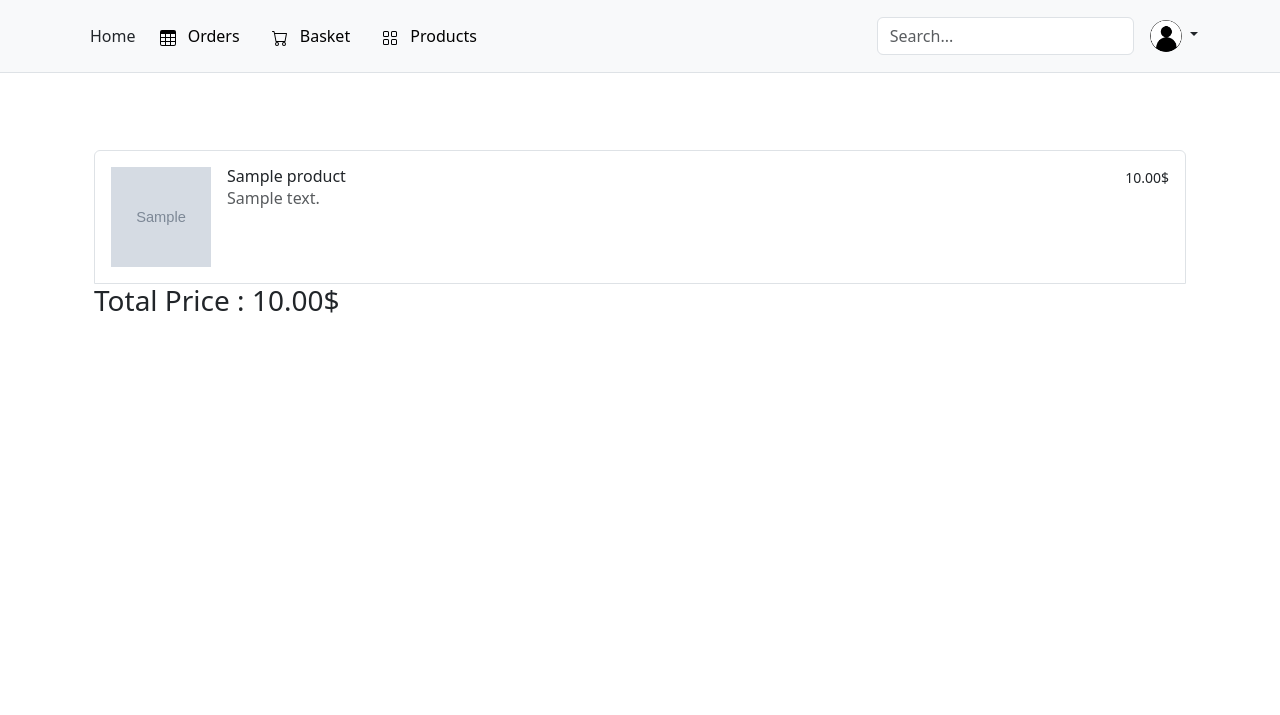
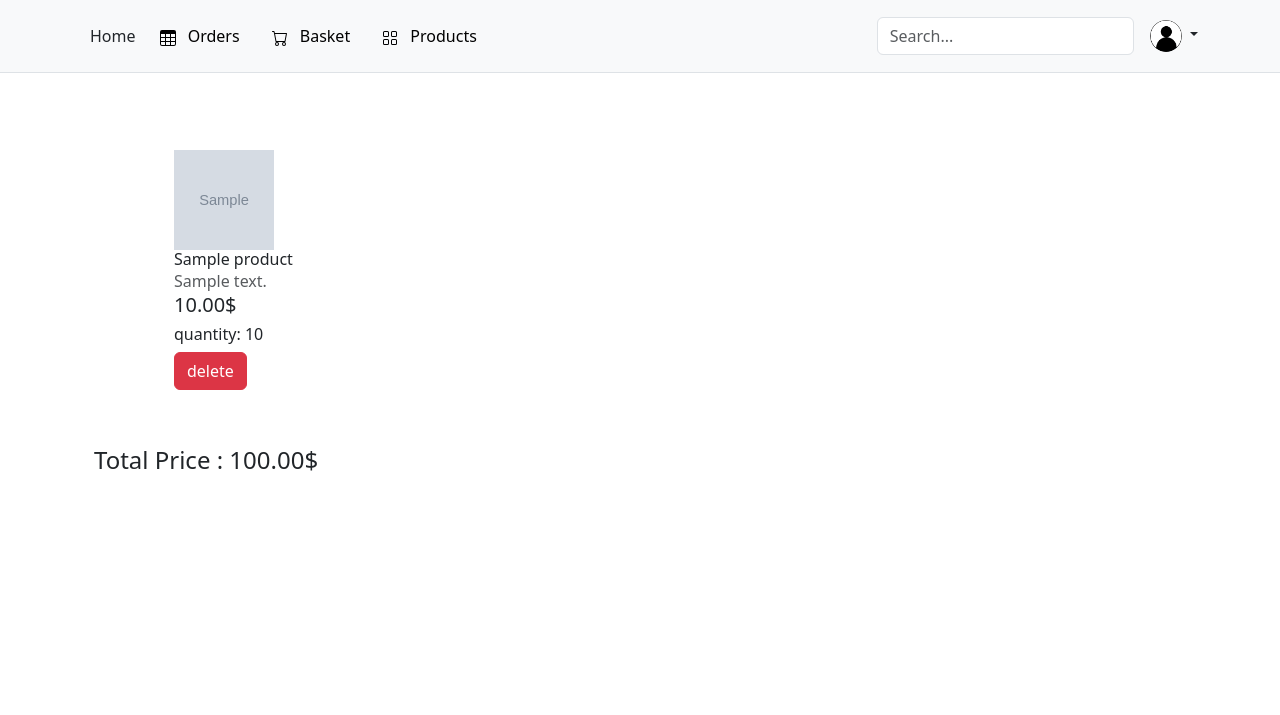
Before and after one commit to erfanfs10/Django-Online-Shop, a Django app: page /basket/view/ in a window 1280 px wide. Shown: the top 715 px of the page. Run offline with Django 4.2, Linux system fonts and the light colour scheme; a user stored in the database is signed in; tables that the repository leaves empty hold one stand-in row (values such as "Sample post"); grey boxes marked "Sample" are stand-in pictures; some libraries are stand-ins or nearby versions.

Commit message:
total price and add to basket added

```diff
--- a/basket/admin.py
+++ b/basket/admin.py
@@ -9,4 +9,4 @@ class BasketAdmin(admin.ModelAdmin):
 
 @admin.register(BasketLine)
 class BasketInlineAdmin(admin.ModelAdmin):
-    list_display = ("basket", "product", "quantity")
+    list_display = ("id","basket", "product", "quantity")
--- a/basket/models.py
+++ b/basket/models.py
@@ -13,11 +13,11 @@ class Basket(models.Model):
         return str(self.user)
 
     @classmethod
-    def get_basket(cls, request):
+    def get_basket(cls, request):  # this method allways returns a basket
 
         if request.user.is_authenticated:
             try:
-                basket = cls.objects.prefetch_related("basket_line").select_related("user").get(user=request.user)
+                basket = cls.objects.prefetch_related("basket_line").get(user=request.user)
             except cls.DoesNotExist:
                 basket = cls.objects.create(user=request.user)
 
@@ -29,9 +29,28 @@ class Basket(models.Model):
             except cls.DoesNotExist :
                 basket = cls.objects.create()
                 request.session["basket_id"] = basket.id  # set basket_id as a cookie for user session
-                request.session.set_expiry(60)
 
         return basket
+
+    @classmethod
+    def get_total_price(cls, basket_line):   # calculate The total Price
+        total = 0
+        for line in basket_line:
+            total += line.product.price * line.quantity
+        return total
+
+    def add_to_basket(self, product_id):
+
+        if self.basket_line.filter(product = product_id).exists():
+            basket_line = self.basket_line.filter(product = product_id).first()
+            basket_line.quantity += 1
+            basket_line.save()
+
+        else:
+            product = Product.objects.get(pk = product_id)
+            basket_line = self.basket_line.create(product = product)
+
+        return basket_line
 
 
 class BasketLine(models.Model):
--- a/basket/urls.py
+++ b/basket/urls.py
@@ -6,5 +6,5 @@ urlpatterns = [
 
     path("view/", basket_view, name='basket-view'),
     path("add/<int:product_id>/", basket_add, name='basket-add'),
-    path("delete/<int:product>/", basket_delete, name='basket-delete')
+    path("delete/<int:product_id>/", basket_delete, name='basket-delete')
 ]
--- a/basket/views.py
+++ b/basket/views.py
@@ -1,34 +1,28 @@
 from django.shortcuts import render
-from django.urls import reverse
 from django.http import HttpResponse
 from .models import Basket
 from django.shortcuts import redirect
 from product.models import Product
-from django.db.models import Sum
 
 
 def basket_view(request):
 
-    basket = Basket.get_basket(request)  # this method returns allways a basket
-    basket_line = basket.basket_line.all()
-    total = basket_line.aggregate(total=Sum("product__price"))
-    print(total["total"])
-    return render(request, "basket/basket_view.html", {"basket_line": basket_line, "total": total})
+    basket = Basket.get_basket(request)  # this method allways returns a basket
+    basket_line = basket.basket_line.select_related("product").all()
+    total = Basket.get_total_price(basket_line)  # calculate The total Price
+    context = {"basket_line": basket_line, "total": total}
+
+    return render(request, "basket/basket_view.html", context)
 
 
 def basket_add(request, product_id):
 
     basket = Basket.get_basket(request)
-    if basket.basket_line.filter(product = product_id).exists():
-        basket_line = basket.basket_line.filter(product = product_id).first()
-        basket_line.quantity += 1
-        basket_line.save()
+    basket_line = basket.add_to_basket(product_id) # gets a product id and add it to basket_line model
 
-    else:
-        product = Product.objects.get(pk = product_id)
-        basket_line = basket.basket_line.create(product = product)
-    return redirect('basket-view')
+    return redirect(request.META.get('HTTP_REFERER'))
 
 
 def basket_delete(request, product_id):
+
     return HttpResponse(product_id)
--- a/product/admin.py
+++ b/product/admin.py
@@ -34,7 +34,7 @@ class ProductTypeAdmin(admin.ModelAdmin):
 
 @register(Product)
 class ProductAdmin(admin.ModelAdmin):
-    list_display = ('name', 'price', 'status',
+    list_display = ("id",'name', 'price', 'status',
                      'brand', 'product_type', 'category')
 
 
--- a/templates/basket/basket_view.html
+++ b/templates/basket/basket_view.html
@@ -5,23 +5,33 @@
 
     {% include 'navbar.html' %}
     <div class="container" >
-    <div class="list-group w-auto">
         {% for line in basket_line %}
-        <a href="#" class="list-group-item list-group-item-action d-flex gap-3 py-3" aria-current="true">
-          <img src="{{line.product.images.first.image.url}}" alt="twbs" width="100" height="100" >
-          <div class="d-flex gap-2 w-100 justify-content-between">
-            <div>
-              <h6 class="mb-0">{{line.product.name}}</h6>
-              <p class="mb-0 opacity-75">{{line.product.description}}</p>
-            </div>
-            <small class="text">{{line.product.price}}$</small>
-          </div>
-        </a>
+
+        <div style = "display: inline-block; justify-content : center ;
+        justify-content : space-between ; margin-left: 80px;">
+
+            <img src="{{line.product.images.first.image.url}}" alt="twbs" width="100" height="100" >
+            <h6 class="mb-0">{{line.product.name}}</h6>
+            <p class="mb-0 opacity-75">{{line.product.description}}</p>
+
+            <h5>{{line.product.price}}$</h5>
+            <h6>quantity: {{line.quantity}}</h6>
+            <h4><a class="btn btn-danger" href="{% url 'basket-delete' line.product.id %}">delete</a></h4>
+
+        </div>
+
+
         {% empty %}
             <h3> You Have No Product In Your Basket </h3>
         {% endfor %}
-        <h3>Total Price : {{ total.total | floatformat:2 }}$</h3>
-    <div>
+        <br>
+        <br>
+        <br>
+
+        {% if total %}
+        <h4>Total Price : {{ total | floatformat:2 }}$</h4>
+        {% endif %}
+
     </div>
     {% include 'footer.html' %}
 
```
